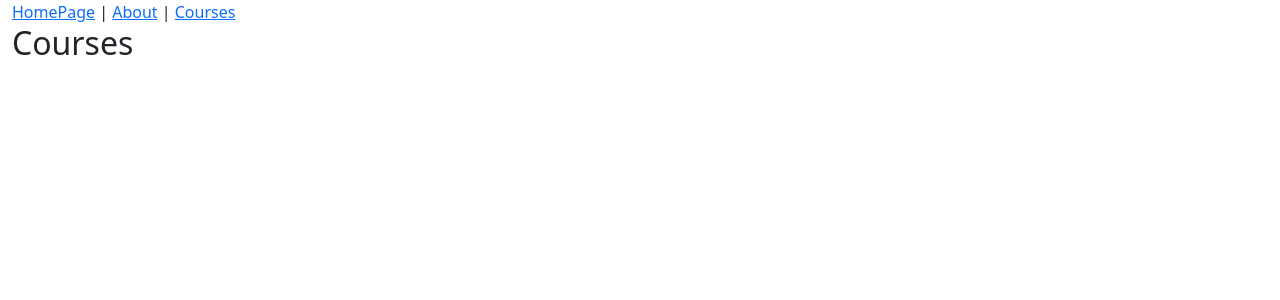
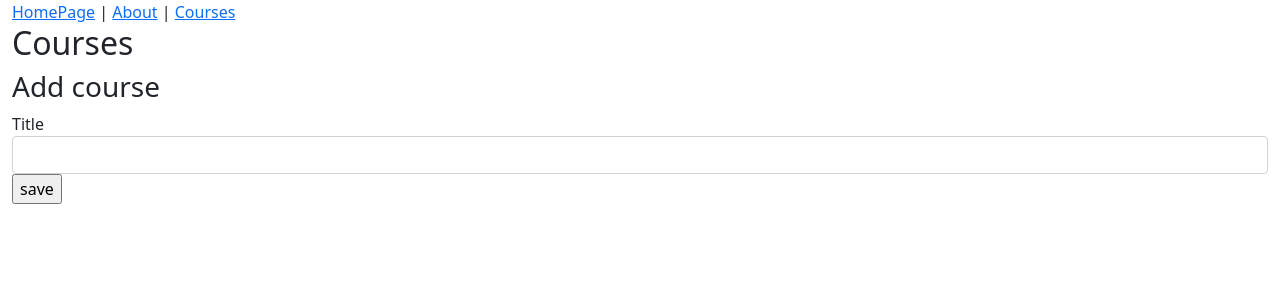
Before and after one commit to EtienneWarneck/react-redux-2, a React (Create React App) app: page /courses in a window 1280 px wide. Shown: the top 300 px of the page. Built offline with nearby package versions, Linux system fonts and the light colour scheme.

Commit message:
Added Input and function to handle title

```diff
--- a/src/Courses.js/CoursesPage.js
+++ b/src/Courses.js/CoursesPage.js
@@ -1,9 +1,38 @@
-import React from 'react';
+import React, { useState } from 'react';
+import TextInput from '../common/TextInput';
+
 
 function CoursesPage(props) {
+    const [course, setCourse] = useState({
+        title: ""
+    })
+
+    function handleChange({ target }) {
+        setCourse({
+            ...course,
+            [target.name]: target.value
+        })
+    };
+
+    function handleSubmit(event) {
+        event.preventDefault();
+        alert(course.title)
+    }
+
     return (
         <div>
-            <h2>Courses</h2>
+            <form onSubmit={handleSubmit}>
+                <h2>Courses</h2>
+                <h3>Add course</h3>
+                <TextInput
+                    id="title"
+                    label="Title"
+                    onChange={handleChange}
+                    name="title"
+                />
+                <input type="submit" value="save" />
+
+            </form>
         </div>
     );
 }
--- /dev/null
+++ b/src/common/TextInput.js
@@ -0,0 +1,21 @@
+import React from 'react';
+
+function TextInput(props) {
+    return (
+        <div >
+            <label htmlFor={props.id}>{props.label}</label>
+            <div className="field">
+                <input
+                    id={props.id}
+                    type="text"
+                    onChange={props.onChange}
+                    name={props.name}
+                    className="form-control"
+                    value={props.title}
+                />
+            </div>
+        </div>
+    );
+}
+
+export default TextInput;
```
